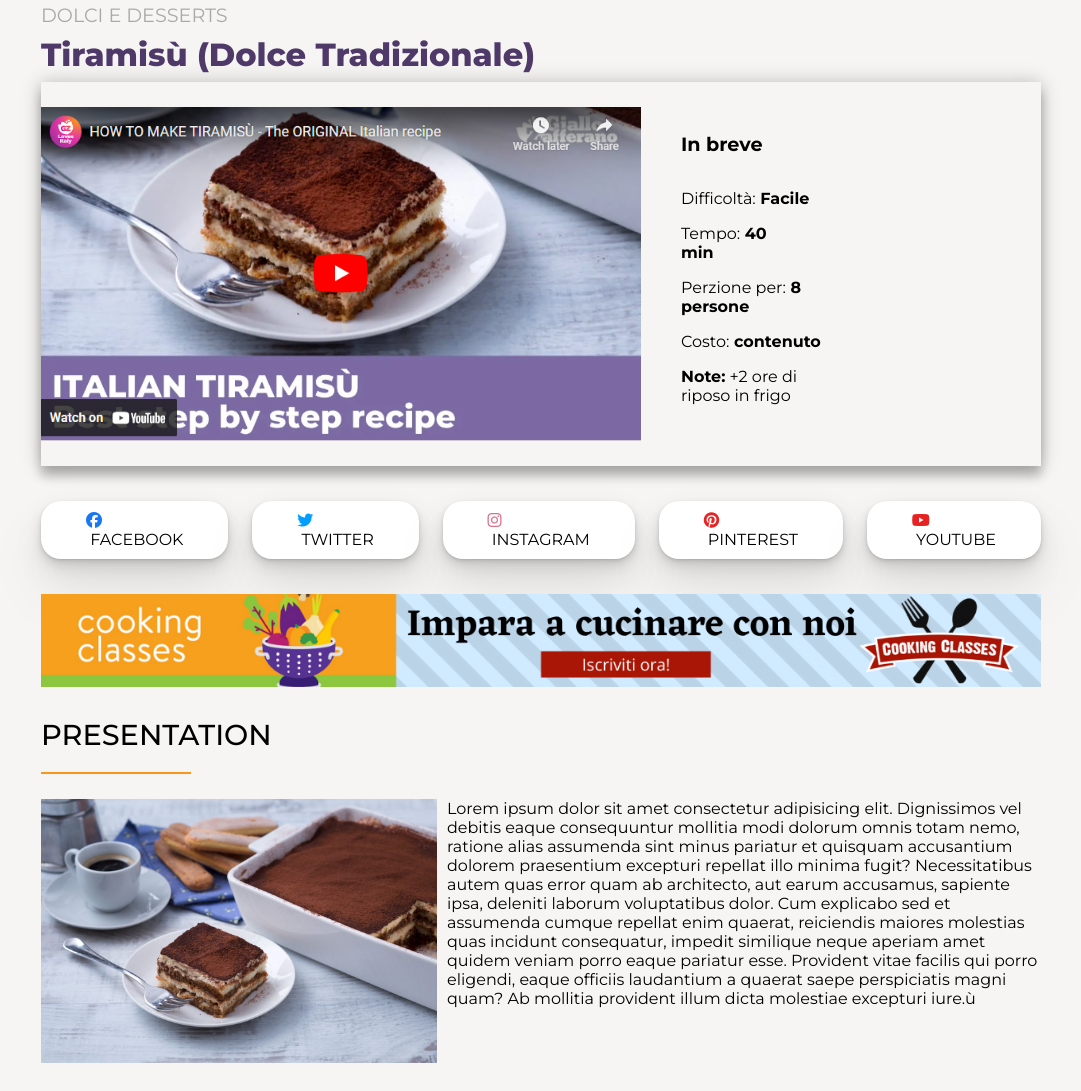
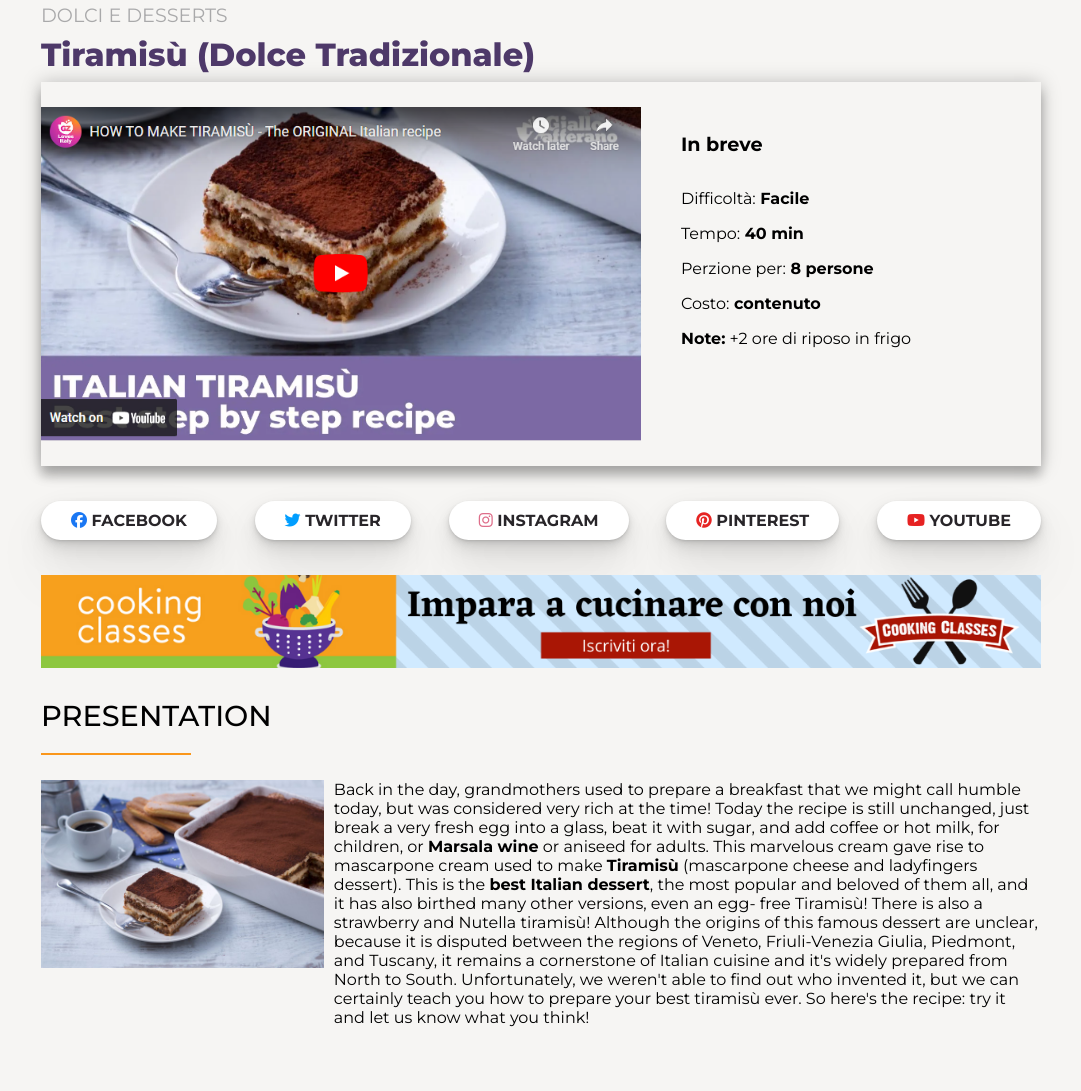
Before and after one commit to Danilo-Mosca/htmlcss-responsive-layout, a plain HTML site: page index.html in a window 1280 px wide. Shown: the part 107-1198 px from the top of the page, without its empty margins (99-1180 px from the left). Drawn offline with Linux system fonts and the light colour scheme.

Commit message:
exercise completed

```diff
--- a/css/style.css
+++ b/css/style.css
@@ -10,6 +10,7 @@
     --color-icon-blue: #2871f0;
     --color-grey-text: #A9A9AA;
 }
+
 /* Reset */
 * {
     margin: 0;
@@ -168,6 +169,10 @@
     font-weight: bold;
 }
 
+.content-list {
+    margin: 0 20px;
+}
+
 /* Sezione social-icon *
      * -------------------- */
 .social-icon {
@@ -175,9 +180,10 @@
 }
 
 /* Testo icone in MAIUSCOLO E NASCOSTO*/
-    .social-icon .card-icon>span {
+.social-icon .card-icon>a>span {
     text-transform: uppercase;
     font-family: Montserrat, 'Helvetica Neue', sans-serif;
+    font-weight: bold;
     display: none;
 }
 
@@ -189,24 +195,29 @@
     box-shadow: rgba(0, 0, 0, 0.07) 0px 1px 2px, rgba(0, 0, 0, 0.07) 0px 2px 4px, rgba(0, 0, 0, 0.07) 0px 4px 8px, rgba(0, 0, 0, 0.07) 0px 8px 16px, rgba(0, 0, 0, 0.07) 0px 16px 32px, rgba(0, 0, 0, 0.07) 0px 32px 64px;
 }
 
+.card-icon a {
+    text-decoration: none;
+    color: var(--color-black);
+}
+
 /* Colore  icone */
-    .social-icon>.card-icon>.fa-facebook {
+.social-icon>.card-icon>a>.fa-facebook {
     color: #1A77F3;
 }
 
-    .social-icon>.card-icon>.fa-twitter {
+.social-icon>.card-icon>a>.fa-twitter {
     color: #009EFF;
 }
 
-    .social-icon>.card-icon>.fa-instagram {
+.social-icon>.card-icon>a>.fa-instagram {
     color: #DE6E8A;
 }
 
-    .social-icon>.card-icon>.fa-pinterest {
+.social-icon>.card-icon>a>.fa-pinterest {
     color: #E62423;
 }
 
-    .social-icon>.card-icon>.fa-youtube {
+.social-icon>.card-icon>a>.fa-youtube {
     color: #E62222;
 }
 
@@ -265,9 +276,7 @@
 
 
 /* Media query */
-    @media screen and (min-width: 576px) {
-
-    }
+@media screen and (min-width: 576px) {}
 
 @media screen and (min-width: 768px) {
 
@@ -312,11 +321,13 @@
         float: left;
         margin-right: 10px;
     }
+
     .card-section p {
         width: 60%;
     }
 
     .content-recipe .image-description img {
+        width: 100%;
         margin-right: 10px;
         margin-bottom: 0px;
     }
@@ -334,8 +345,11 @@
     }
 
     .content-recipe .content-list {
-            width: 40%;
-            padding-left: 40px;
+        width: 100%;
+    }
+
+    .content-list {
+        margin: 0 40px;
     }
 
     .card-recipe img {
@@ -347,12 +361,29 @@
         flex-direction: column;
     }
 
-        .social-icon .card-icon>span {
+    .social-icon .card-icon>a>span {
         display: block;
-            flex-wrap: nowrap;
     }
+
+    /* Allungo il contenuto delle list item ricette
+    al 100% del suo contenitore padre */
+    .content-list ul li {
+        width: 100%;
+    }
+
+    .card-icon {
+        border-radius: 20px;
+        padding: 10px 30px;
+    }
+
+    /* Allungo in larghezza il content-recipe al 100% del
+    suo contenitore padre */
     .content-recipe p {
-            width: 60%;
+        width: 100%;
+    }
+
+    .image-description img {
+        width: 100%;
     }
 
     footer {
@@ -360,6 +391,7 @@
         justify-content: space-between;
         align-items: center;
     }
+
     footer .company-data {
         align-items: flex-start;
     }
--- a/index.html
+++ b/index.html
@@ -30,12 +30,12 @@
                     <img src="img/image(10).png" alt="Tiramisu">
                     <div class="content-list debug">
                         <h5>In breve</h5>
-                        <ul>
-                            <li>Difficoltà:<span>&nbsp;Facile</span></li>
-                            <li>Tempo:<span>&nbsp;40 min</span></li>
-                            <li>Perzione per:<span>&nbsp;8 persone</span></li>
-                            <li>Costo:<span>&nbsp;contenuto</span></li>
-                            <li><span>Note:</span>&nbsp;+2 ore di riposo in frigo</li>
+                        <ul class="debug">
+                            <li class="debug">Difficoltà:<span>&nbsp;Facile</span></li>
+                            <li class="debug">Tempo:<span>&nbsp;40 min</span></li>
+                            <li class="debug">Perzione per:<span>&nbsp;8 persone</span></li>
+                            <li class="debug">Costo:<span>&nbsp;contenuto</span></li>
+                            <li class="debug"><span>Note:</span>&nbsp;+2 ore di riposo in frigo</li>
                         </ul>
                     </div>
                 </div>
@@ -44,25 +44,26 @@
         <section class="social-icon d-flex j-space-between debug">
 
             <div class="card-icon">
-                <i class="fa-brands fa-facebook"></i>
-                <span>&nbsp;facebook</span>
+                <a href="#" class="d-flex a-center"><i class="fa-brands fa-facebook"></i><span>&nbsp;facebook</span>
+                </a>
+
             </div>
             <div class="card-icon">
-                <i class="fa-brands fa-twitter"></i>
-                <span>&nbsp;twitter</span>
+                <a href="#" class="d-flex j-center a-center"><i class="fa-brands fa-twitter"></i><span>&nbsp;twitter</span>
+                </a>
             </div>
             <div class="card-icon">
-                <i class="fa-brands fa-instagram"></i>
-                <span>&nbsp;instagram</span>
+                <a href="#"class="d-flex j-center a-center"><i class="fa-brands fa-instagram"></i><span>&nbsp;instagram</span>
+                </a>
             </div>
             <div class="card-icon">
-                <i class="fa-brands fa-pinterest"></i>
-                <span>&nbsp;pinterest</span>
+                <a href="#"class="d-flex j-center a-center"><i class="fa-brands fa-pinterest"></i><span>&nbsp;pinterest</span>
+                </a>
             </div>
             <div class="card-icon">
-                <i class="fa-brands fa-youtube"></i>
-                <span>&nbsp;youtube</span>
-            </div>
+                <a href="#" class="d-flex j-center a-center"><i class="fa-brands fa-youtube"></i><span>&nbsp;youtube</span>
+                </span>
+            </a>
 
         </section>
         <aside class="ads debug">
@@ -76,16 +77,20 @@
                     <img src="img/tiramisu.jpg" alt="Tiramisù">
                 </div>
                 <p class="debug">
-                    Lorem ipsum dolor sit amet consectetur adipisicing elit. Dignissimos vel debitis eaque consequuntur
-                    mollitia modi dolorum omnis totam nemo, ratione alias assumenda sint minus pariatur et quisquam
-                    accusantium dolorem praesentium excepturi repellat illo minima fugit? Necessitatibus autem quas
-                    error
-                    quam ab architecto, aut earum accusamus, sapiente ipsa, deleniti laborum voluptatibus dolor. Cum
-                    explicabo sed et assumenda cumque repellat enim quaerat, reiciendis maiores molestias quas incidunt
-                    consequatur, impedit similique neque aperiam amet quidem veniam porro eaque pariatur esse. Provident
-                    vitae facilis qui porro eligendi, eaque officiis laudantium a quaerat saepe perspiciatis magni quam?
-                    Ab
-                    mollitia provident illum dicta molestiae excepturi iure.ù
+                    Back in the day, grandmothers used to prepare a breakfast that we might call humble today, but was
+                    considered very rich at the time! Today the recipe is still unchanged, just break a very fresh egg
+                    into a glass, beat it with sugar, and add coffee or hot milk, for children, or <strong>Marsala
+                        wine</strong> or
+                    aniseed for adults. This marvelous cream gave rise to mascarpone cream used to make
+                    <strong>Tiramisù</strong>
+                    (mascarpone cheese and ladyfingers dessert). This is the <strong>best Italian dessert</strong>, the
+                    most popular and
+                    beloved of them all, and it has also birthed many other versions, even an egg- free Tiramisù! There
+                    is also a strawberry and Nutella tiramisù! Although the origins of this famous dessert are unclear,
+                    because it is disputed between the regions of Veneto, Friuli-Venezia Giulia, Piedmont, and Tuscany,
+                    it remains a cornerstone of Italian cuisine and it's widely prepared from North to South.
+                    Unfortunately, we weren't able to find out who invented it, but we can certainly teach you how to
+                    prepare your best tiramisù ever. So here's the recipe: try it and let us know what you think!
                 </p>
             </div>
         </section>
```
Lines whose indentation alone changed are shown as unchanged.
